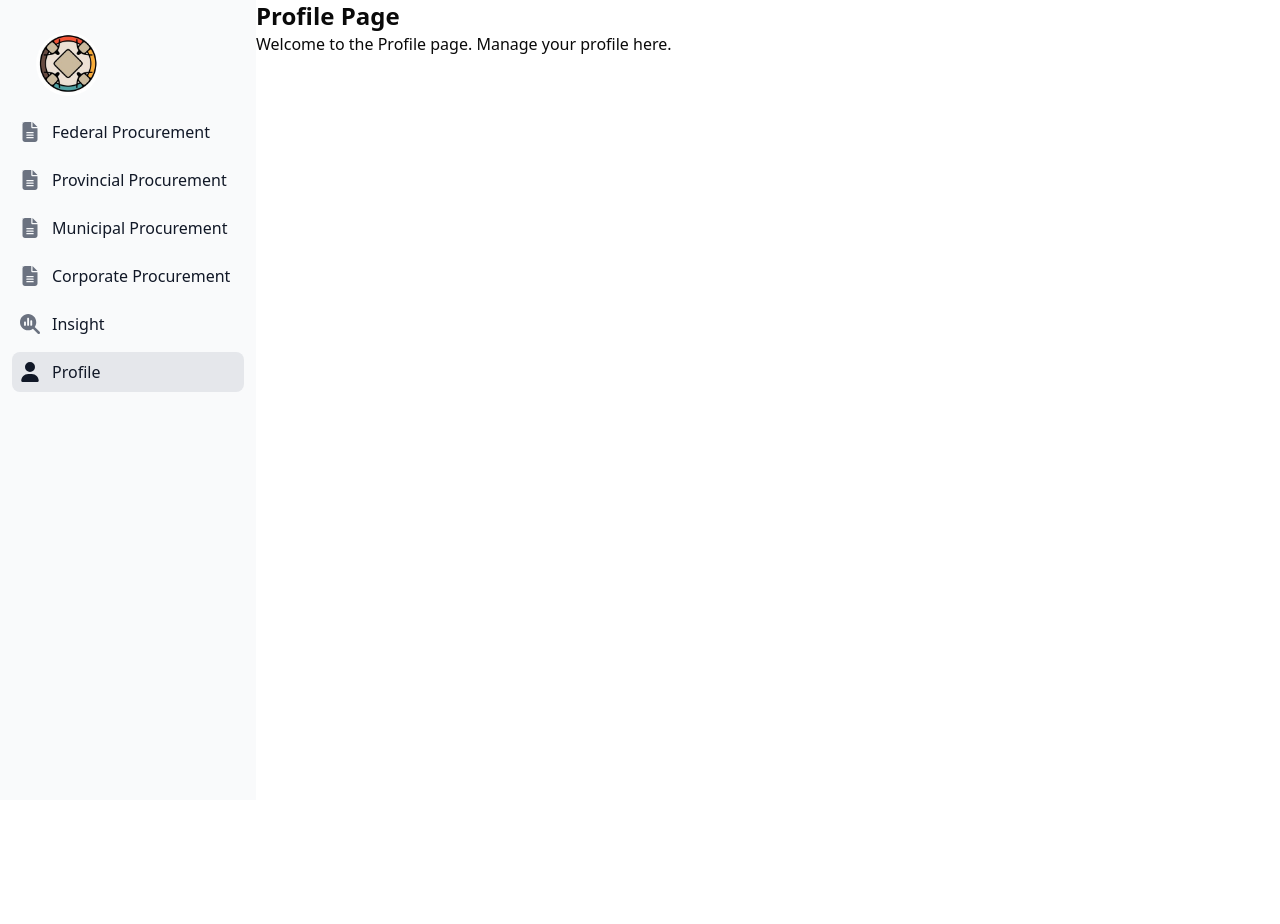
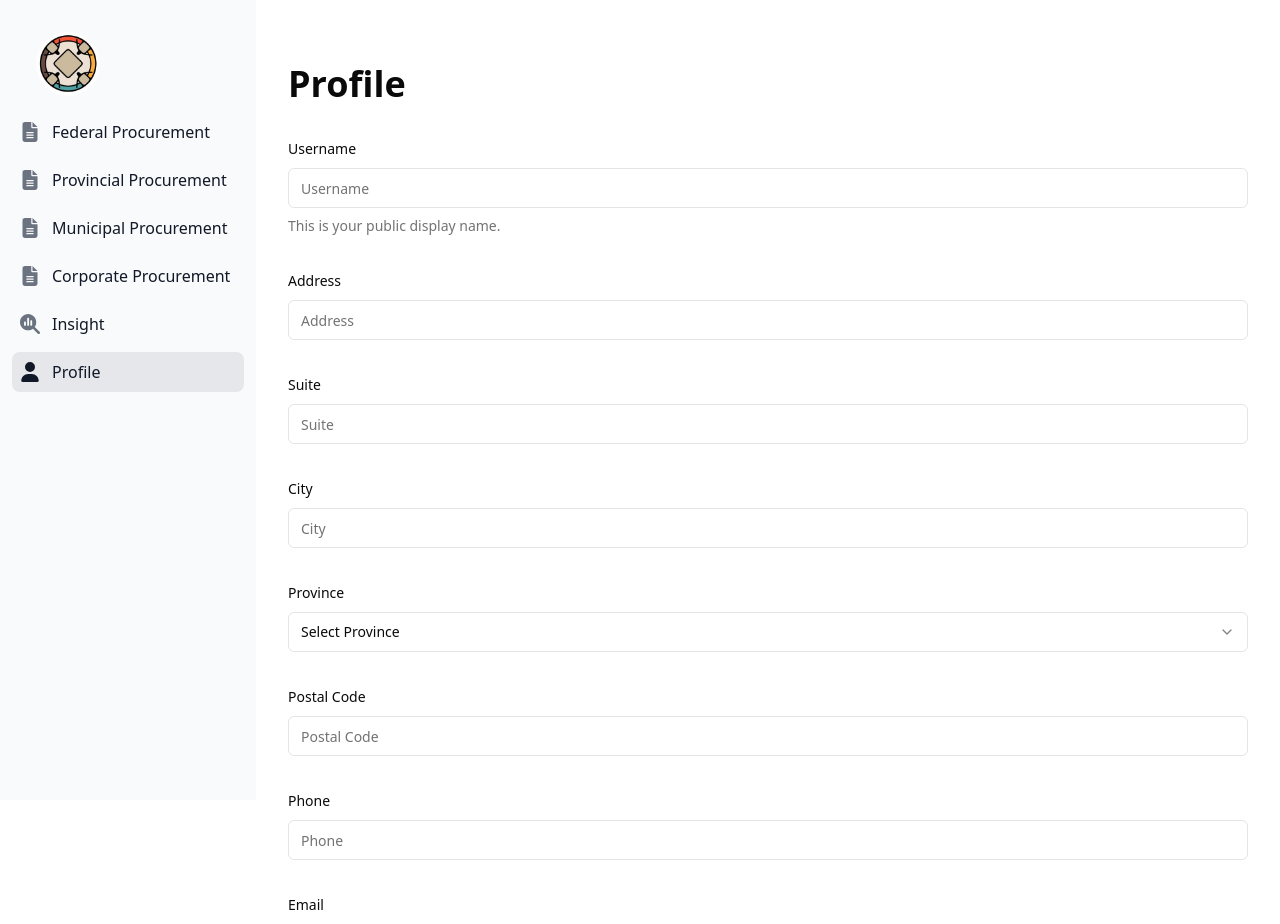
Before and after one commit to judd147/Indigenous-BI-base, a React (Vite) app in the folder frontend/: page /profile in a window 1280 px wide. Shown: the top 924 px of the page. Before the commit the page ends 800 px from the top, so only its background shows below. Built offline with nearby package versions, Linux system fonts and the light colour scheme.

Commit message:
added profile page

```diff
--- a/frontend/package.json
+++ b/frontend/package.json
@@ -10,6 +10,7 @@
     "preview": "vite preview"
   },
   "dependencies": {
+    "@hookform/resolvers": "^3.9.1",
     "@radix-ui/react-icons": "^1.3.2",
     "@tanstack/react-query": "^5.61.0",
     "@tanstack/react-table": "^8.20.5",
@@ -27,7 +28,8 @@
     "recharts": "^2.13.3",
     "tailwind-merge": "^2.5.4",
     "tailwindcss-animate": "^1.0.7",
-    "use-debounce": "^10.0.4"
+    "use-debounce": "^10.0.4",
+    "zod": "^3.23.8"
   },
   "devDependencies": {
     "@eslint/js": "^9.13.0",
--- /dev/null
+++ b/frontend/src/components/form.tsx
@@ -0,0 +1,316 @@
+import { zodResolver } from "@hookform/resolvers/zod"
+import { useForm } from "react-hook-form"
+import { z } from "zod"
+
+import { Button } from "@/components/ui/button"
+import {
+  Form,
+  FormControl,
+  FormDescription,
+  FormField,
+  FormItem,
+  FormLabel,
+  FormMessage,
+} from "@/components/ui/form"
+import { Input } from "@/components/ui/input"
+import { Select, SelectTrigger, SelectContent, SelectItem, SelectValue } from "@/components/ui/select"
+
+// Define schema for form validation
+const formSchema = z.object({
+  username: z.string().min(2, { message: "Username must be at least 2 characters." }),
+  address: z.string().min(1, { message: "Address is required." }),
+  suite: z.string().optional(),
+  city: z.string().min(1, { message: "City is required." }),
+  province: z.string().min(1, { message: "Province is required." }),
+  postalCode: z.string().min(1, { message: "Postal Code is required." }),
+  phone: z.string().optional(),
+  email: z.string().email({ message: "Invalid email address." }),
+  website: z.string().optional(),
+  businessType: z.string().min(1, { message: "Business Type is required." }),
+  linkedin: z.string().optional(),
+  facebook: z.string().optional(),
+  twitter: z.string().optional(),
+  instagram: z.string().optional(),
+  youtube: z.string().optional(),
+})
+
+export function ProfileForm() {
+  const form = useForm<z.infer<typeof formSchema>>({
+    resolver: zodResolver(formSchema),
+    defaultValues: {
+      username: "",
+      address: "",
+      suite: "",
+      city: "",
+      province: "",
+      postalCode: "",
+      phone: "",
+      email: "",
+      website: "",
+      businessType: "",
+      linkedin: "",
+      facebook: "",
+      twitter: "",
+      instagram: "",
+      youtube: "",
+    },
+  })
+
+  function onSubmit(values: z.infer<typeof formSchema>) {
+    console.log(values)
+  }
+
+  return (
+    <Form {...form}>
+      <form onSubmit={form.handleSubmit(onSubmit)} className="space-y-8">
+        <h1 className="text-2xl font-bold"></h1>
+
+        {/* Username Field */}
+        <FormField
+          control={form.control}
+          name="username"
+          render={({ field }) => (
+            <FormItem>
+              <FormLabel>Username</FormLabel>
+              <FormControl>
+                <Input placeholder="Username" {...field} />
+              </FormControl>
+              <FormDescription>This is your public display name.</FormDescription>
+              <FormMessage />
+            </FormItem>
+          )}
+        />
+
+        {/* Address Field */}
+        <FormField
+          control={form.control}
+          name="address"
+          render={({ field }) => (
+            <FormItem>
+              <FormLabel>Address</FormLabel>
+              <FormControl>
+                <Input placeholder="Address" {...field} />
+              </FormControl>
+              <FormMessage />
+            </FormItem>
+          )}
+        />
+
+        {/* Suite Field */}
+        <FormField
+          control={form.control}
+          name="suite"
+          render={({ field }) => (
+            <FormItem>
+              <FormLabel>Suite</FormLabel>
+              <FormControl>
+                <Input placeholder="Suite" {...field} />
+              </FormControl>
+              <FormMessage />
+            </FormItem>
+          )}
+        />
+
+        {/* City Field */}
+        <FormField
+          control={form.control}
+          name="city"
+          render={({ field }) => (
+            <FormItem>
+              <FormLabel>City</FormLabel>
+              <FormControl>
+                <Input placeholder="City" {...field} />
+              </FormControl>
+              <FormMessage />
+            </FormItem>
+          )}
+        />
+
+        {/* Province Selection */}
+        <FormField
+          control={form.control}
+          name="province"
+          render={({ field }) => (
+            <FormItem>
+              <FormLabel>Province</FormLabel>
+              <FormControl>
+                <Select onValueChange={field.onChange} defaultValue={field.value}>
+                  <SelectTrigger>
+                    <SelectValue placeholder="Select Province" />
+                  </SelectTrigger>
+                  <SelectContent>
+                    <SelectItem value="Alberta">Alberta</SelectItem>
+                    <SelectItem value="British Columbia">British Columbia</SelectItem>
+                    <SelectItem value="Manitoba">Manitoba</SelectItem>
+                    <SelectItem value="New Brunswick">New Brunswick</SelectItem>
+                    <SelectItem value="Newfoundland and Labrador">Newfoundland and Labrador</SelectItem>
+                    <SelectItem value="Nova Scotia">Nova Scotia</SelectItem>
+                    <SelectItem value="Ontario">Ontario</SelectItem>
+                    <SelectItem value="Prince Edward Island">Prince Edward Island</SelectItem>
+                    <SelectItem value="Quebec">Quebec</SelectItem>
+                    <SelectItem value="Saskatchewan">Saskatchewan</SelectItem>
+                  </SelectContent>
+                </Select>
+              </FormControl>
+              <FormMessage />
+            </FormItem>
+          )}
+        />
+
+        {/* Postal Code Field */}
+        <FormField
+          control={form.control}
+          name="postalCode"
+          render={({ field }) => (
+            <FormItem>
+              <FormLabel>Postal Code</FormLabel>
+              <FormControl>
+                <Input placeholder="Postal Code" {...field} />
+              </FormControl>
+              <FormMessage />
+            </FormItem>
+          )}
+        />
+
+        {/* Phone Field */}
+        <FormField
+          control={form.control}
+          name="phone"
+          render={({ field }) => (
+            <FormItem>
+              <FormLabel>Phone</FormLabel>
+              <FormControl>
+                <Input placeholder="Phone" {...field} />
+              </FormControl>
+              <FormMessage />
+            </FormItem>
+          )}
+        />
+
+        {/* Email Field */}
+        <FormField
+          control={form.control}
+          name="email"
+          render={({ field }) => (
+            <FormItem>
+              <FormLabel>Email</FormLabel>
+              <FormControl>
+                <Input placeholder="Email" {...field} />
+              </FormControl>
+              <FormMessage />
+            </FormItem>
+          )}
+        />
+
+        {/* Website Field */}
+        <FormField
+          control={form.control}
+          name="website"
+          render={({ field }) => (
+            <FormItem>
+              <FormLabel>Website</FormLabel>
+              <FormControl>
+                <Input placeholder="Website" {...field} />
+              </FormControl>
+              <FormMessage />
+            </FormItem>
+          )}
+        />
+
+        {/* Business Type Field */}
+        <FormField
+          control={form.control}
+          name="businessType"
+          render={({ field }) => (
+            <FormItem>
+              <FormLabel>Business Type</FormLabel>
+              <FormControl>
+                <Input placeholder="Select Business Type" {...field} />
+              </FormControl>
+              <FormMessage />
+            </FormItem>
+          )}
+        />
+
+        {/* Social Media Links Section */}
+        <div>
+          <h2 className="text-lg font-semibold">Social Media Links</h2>
+          <div className="grid grid-cols-2 gap-4">
+            <FormField
+              control={form.control}
+              name="linkedin"
+              render={({ field }) => (
+                <FormItem>
+                  <FormLabel>LinkedIn</FormLabel>
+                  <FormControl>
+                    <Input placeholder="LinkedIn" {...field} />
+                  </FormControl>
+                  <FormMessage />
+                </FormItem>
+              )}
+            />
+
+            <FormField
+              control={form.control}
+              name="facebook"
+              render={({ field }) => (
+                <FormItem>
+                  <FormLabel>Facebook</FormLabel>
+                  <FormControl>
+                    <Input placeholder="Facebook" {...field} />
+                  </FormControl>
+                  <FormMessage />
+                </FormItem>
+              )}
+            />
+
+            <FormField
+              control={form.control}
+              name="twitter"
+              render={({ field }) => (
+                <FormItem>
+                  <FormLabel>Twitter</FormLabel>
+                  <FormControl>
+                    <Input placeholder="Twitter" {...field} />
+                  </FormControl>
+                  <FormMessage />
+                </FormItem>
+              )}
+            />
+
+            <FormField
+              control={form.control}
+              name="instagram"
+              render={({ field }) => (
+                <FormItem>
+                  <FormLabel>Instagram</FormLabel>
+                  <FormControl>
+                    <Input placeholder="Instagram" {...field} />
+                  </FormControl>
+                  <FormMessage />
+                </FormItem>
+              )}
+            />
+
+            <FormField
+              control={form.control}
+              name="youtube"
+              render={({ field }) => (
+                <FormItem>
+                  <FormLabel>YouTube</FormLabel>
+                  <FormControl>
+                    <Input placeholder="YouTube" {...field} />
+                  </FormControl>
+                  <FormMessage />
+                </FormItem>
+              )}
+            />
+          </div>
+        </div>
+
+        {/* Submit Button */}
+        <Button type="submit">Submit</Button>
+      </form>
+    </Form>
+  )
+}
--- a/frontend/src/pages/profile.tsx
+++ b/frontend/src/pages/profile.tsx
@@ -1,10 +1,10 @@
-const ProfilePage = () => {
-    return (
-      <div>
-        <h1 className="text-2xl font-bold">Profile Page</h1>
-        <p>Welcome to the Profile page. Manage your profile here.</p>
-      </div>
-    );
-  };
+import { ProfileForm } from "../components/form"
 
-  export default ProfilePage;
+export default function ProfilePage() {
+  return (
+    <div className="container px-8 py-16">
+      <p className="text-4xl font-bold">Profile</p>
+      <ProfileForm />
+    </div>
+  );
+}
```
Also changed, not shown: 1 other file (tests, documents, lock files or other folders).
